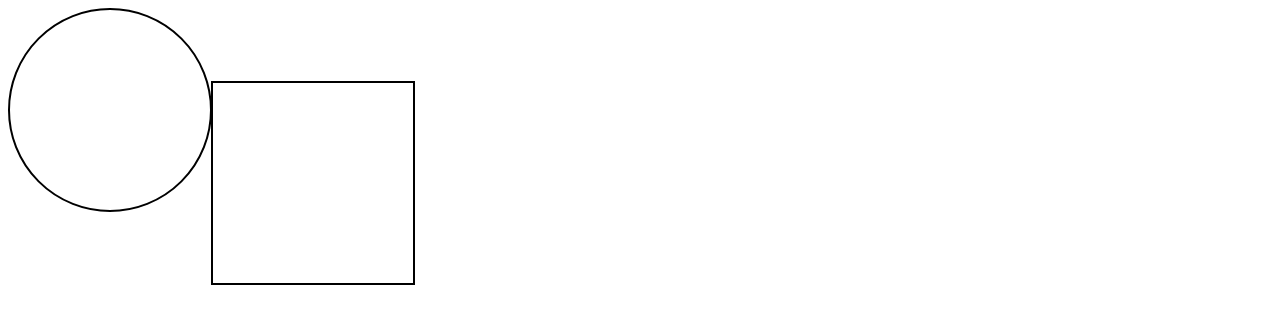
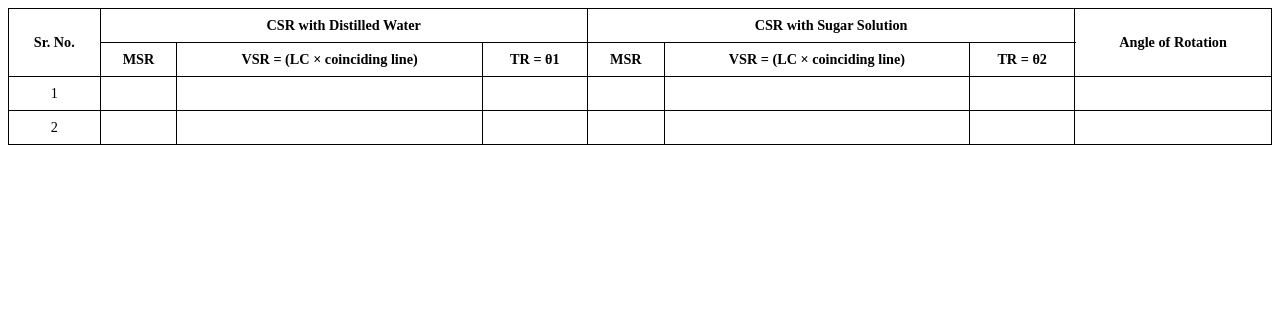
Before and after one commit to virtual-labs/exp-laurentz-half-shade-polarimeter-iitb, a plain HTML site: page experiment/simulation/dummy.html in a window 1280 px wide. Drawn offline with Linux system fonts and the light colour scheme.

Commit message:
added payload

```diff
--- a/experiment/simulation/dummy.html
+++ b/experiment/simulation/dummy.html
@@ -1,13 +1,60 @@
 <!DOCTYPE html>
 <html lang="en">
+
 <head>
-    <meta charset="UTF-8">
-    <meta name="viewport" content="width=device-width, initial-scale=1.0">
-    <link rel="stylesheet" href="./css/style.css">
-    <title>Document</title>
+   <meta charset="UTF-8">
+   <meta name="viewport" content="width=device-width, initial-scale=1.0">
+   <link rel="stylesheet" href="./css/style.css">
+   <title>Document</title>
 </head>
+
 <body>
-    <div id="left-semi"></div>
-    <div id="right-semi"></div>
+   <!-- <div id="left-semi"></div>
+    <div id="right-semi"></div> -->
+   <table style="border-collapse: collapse; width: 100%;">
+      <thead>
+         <tr>
+            <th rowspan="2" style="border: 1px solid black; text-align: center; padding: 8px;">Sr. No.</th>
+            <th colspan="5" style="border: 1px solid black; text-align: center; padding: 8px;">CSR with Distilled Water
+            </th>
+            <th colspan="5" style="border: 1px solid black; text-align: center; padding: 8px;">CSR with Sugar Solution
+            </th>
+            <th rowspan="2" style="border: 1px solid black; text-align: center; padding: 8px;">Angle of Rotation</th>
+         </tr>
+         <tr>
+            <th colspan="1" style="border: 1px solid black; text-align: center; padding: 8px;">MSR</th>
+            <th colspan="2" style="border: 1px solid black; text-align: center; padding: 8px;">VSR = (LC &times;
+               coinciding line)</th>
+            <th colspan="2" style="border: 1px solid black; text-align: center; padding: 8px;">TR = θ1</th>
+            <th colspan="1" style="border: 1px solid black; text-align: center; padding: 8px;">MSR</th>
+            <th colspan="2" style="border: 1px solid black; text-align: center; padding: 8px;">VSR = (LC &times;
+               coinciding line)</th>
+            <th colspan="2" style="border: 1px solid black; text-align: center; padding: 8px;">TR = θ2</th>
+         </tr>
+      </thead>
+      <tbody>
+         <tr>
+            <td style="border: 1px solid black; text-align: center; padding: 8px;">1</td>
+            <td colspan="1" style="border: 1px solid black; text-align: center; padding: 8px;"></td>
+            <td colspan="2" style="border: 1px solid black; text-align: center; padding: 8px;"></td>
+            <td colspan="2" style="border: 1px solid black; text-align: center; padding: 8px;"></td>
+            <td colspan="1" style="border: 1px solid black; text-align: center; padding: 8px;"></td>
+            <td colspan="2" style="border: 1px solid black; text-align: center; padding: 8px;"></td>
+            <td colspan="2" style="border: 1px solid black; text-align: center; padding: 8px;"></td>
+            <td colspan="2" style="border: 1px solid black; text-align: center; padding: 8px;"></td>
+         </tr>
+         <tr>
+            <td style="border: 1px solid black; text-align: center; padding: 8px;">2</td>
+            <td colspan="1" style="border: 1px solid black; text-align: center; padding: 8px;"></td>
+            <td colspan="2" style="border: 1px solid black; text-align: center; padding: 8px;"></td>
+            <td colspan="2" style="border: 1px solid black; text-align: center; padding: 8px;"></td>
+            <td colspan="1" style="border: 1px solid black; text-align: center; padding: 8px;"></td>
+            <td colspan="2" style="border: 1px solid black; text-align: center; padding: 8px;"></td>
+            <td colspan="2" style="border: 1px solid black; text-align: center; padding: 8px;"></td>
+            <td colspan="2" style="border: 1px solid black; text-align: center; padding: 8px;"></td>
+         </tr>
+      </tbody>
+   </table>
 </body>
+
 </html>
```
Also changed, not shown: experiment/procedure.md (+45 -42 lines).
